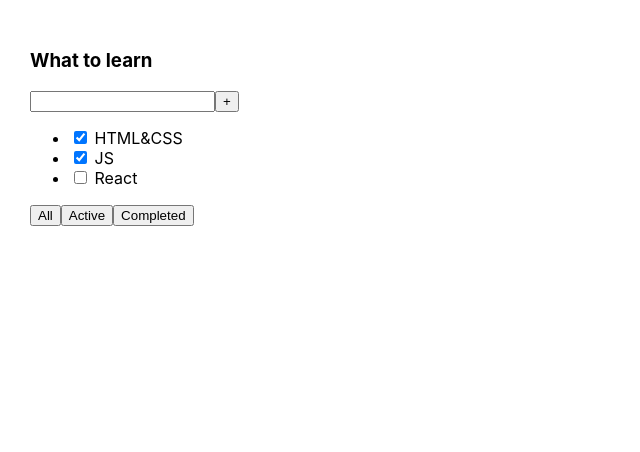
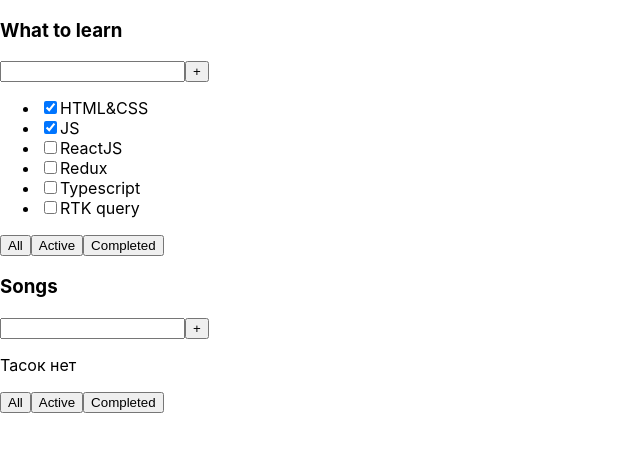
Before and after one commit to F-A-Z-A/todolist-2.0, a React (Create React App) app: page / in a window 1280 px wide. Shown: the top 452 px of the page, without its empty margins (0-640 px from the left). Built offline with nearby package versions, Linux system fonts and the light colour scheme.

Commit message:
lesson-01

```diff
--- a/package.json
+++ b/package.json
@@ -39,5 +39,8 @@
       "last 1 firefox version",
       "last 1 safari version"
     ]
+  },
+  "devDependencies": {
+    "prettier": "3.3.2"
   }
 }
--- a/public/index.html
+++ b/public/index.html
@@ -1,14 +1,11 @@
-<!DOCTYPE html>
+<!doctype html>
 <html lang="en">
   <head>
     <meta charset="utf-8" />
     <link rel="icon" href="%PUBLIC_URL%/favicon.ico" />
     <meta name="viewport" content="width=device-width, initial-scale=1" />
     <meta name="theme-color" content="#000000" />
-    <meta
-      name="description"
-      content="Web site created using create-react-app"
-    />
+    <meta name="description" content="Web site created using create-react-app" />
     <link rel="apple-touch-icon" href="%PUBLIC_URL%/logo192.png" />
     <!--
       manifest.json provides metadata used when your web app is installed on a
--- a/src/App.tsx
+++ b/src/App.tsx
@@ -1,28 +1,32 @@
-import React from 'react';
-import './App.css';
+import "./App.css";
+import { Todolist } from "./Todolist";
 
-function App() {
-    return (
-        <div className="App">
-            <div>
-                <h3>What to learn</h3>
-                <div>
-                    <input/>
-                    <button>+</button>
-                </div>
-                <ul>
-                    <li><input type="checkbox" checked={true}/> <span>HTML&CSS</span></li>
-                    <li><input type="checkbox" checked={true}/> <span>JS</span></li>
-                    <li><input type="checkbox" checked={false}/> <span>React</span></li>
-                </ul>
-                <div>
-                    <button>All</button>
-                    <button>Active</button>
-                    <button>Completed</button>
-                </div>
-            </div>
-        </div>
-    );
-}
+export type TaskType = {
+  id: number;
+  title: string;
+  isDone: boolean;
+};
 
-export default App;
+export const App = () => {
+  const tasks1: TaskType[] = [
+    { id: 1, title: "HTML&CSS", isDone: true },
+    { id: 2, title: "JS", isDone: true },
+    { id: 3, title: "ReactJS", isDone: false },
+    { id: 4, title: "Redux", isDone: false },
+    { id: 5, title: "Typescript", isDone: false },
+    { id: 6, title: "RTK query", isDone: false },
+  ];
+  const tasks2: TaskType[] = [];
+  return (
+    <>
+      <Todolist title="What to learn" tasks={tasks1} />
+      <Todolist title="Songs" tasks={tasks2} />
+    </>
+  );
+};
+
+// const tasks2: TaskType[] = [
+//   { id: 1, title: "Hello world", isDone: true },
+//   { id: 2, title: "I am Happy", isDone: false },
+//   { id: 3, title: "Yo", isDone: false },
+// ];
--- /dev/null
+++ b/src/Button.tsx
@@ -0,0 +1,7 @@
+type ButtonType = {
+  title: string;
+};
+
+export const Button = ({ title }: ButtonType) => {
+  return <button>{title}</button>;
+};
--- /dev/null
+++ b/src/Todolist.tsx
@@ -0,0 +1,38 @@
+import { TaskType } from "./App";
+import { Button } from "./Button";
+
+type TodolistType = {
+  title: string;
+  tasks: TaskType[];
+};
+
+export const Todolist = ({ title, tasks }: TodolistType) => {
+  return (
+    <div>
+      <h3>{title}</h3>
+      <div>
+        <input />
+        <button>+</button>
+      </div>
+      {tasks.length === 0 ? (
+        <p>Тасок нет</p>
+      ) : (
+        <ul>
+          {tasks.map((task: TaskType) => {
+            return (
+              <li key={task.id}>
+                <input type="checkbox" checked={task.isDone} />
+                <span>{task.title}</span>
+              </li>
+            );
+          })}
+        </ul>
+      )}
+      <div>
+        <Button title={"All"} />
+        <Button title={"Active"} />
+        <Button title={"Completed"} />
+      </div>
+    </div>
+  );
+};
```
Also changed, not shown: src/index.css (+3 -5 lines), src/index.tsx (+5 -8 lines), src/setupTests.ts (+1 -1 lines), tsconfig.json (+2 -8 lines), 2 other files (tests, documents, lock files or other folders).
